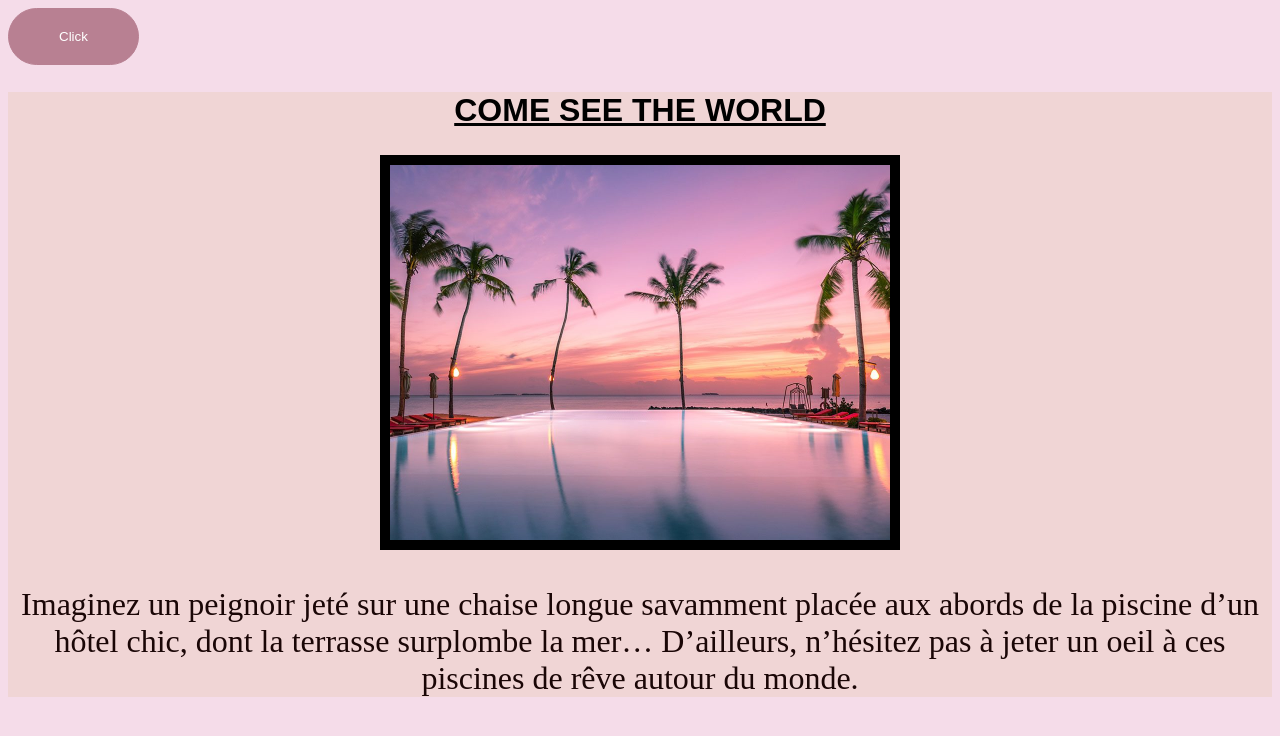
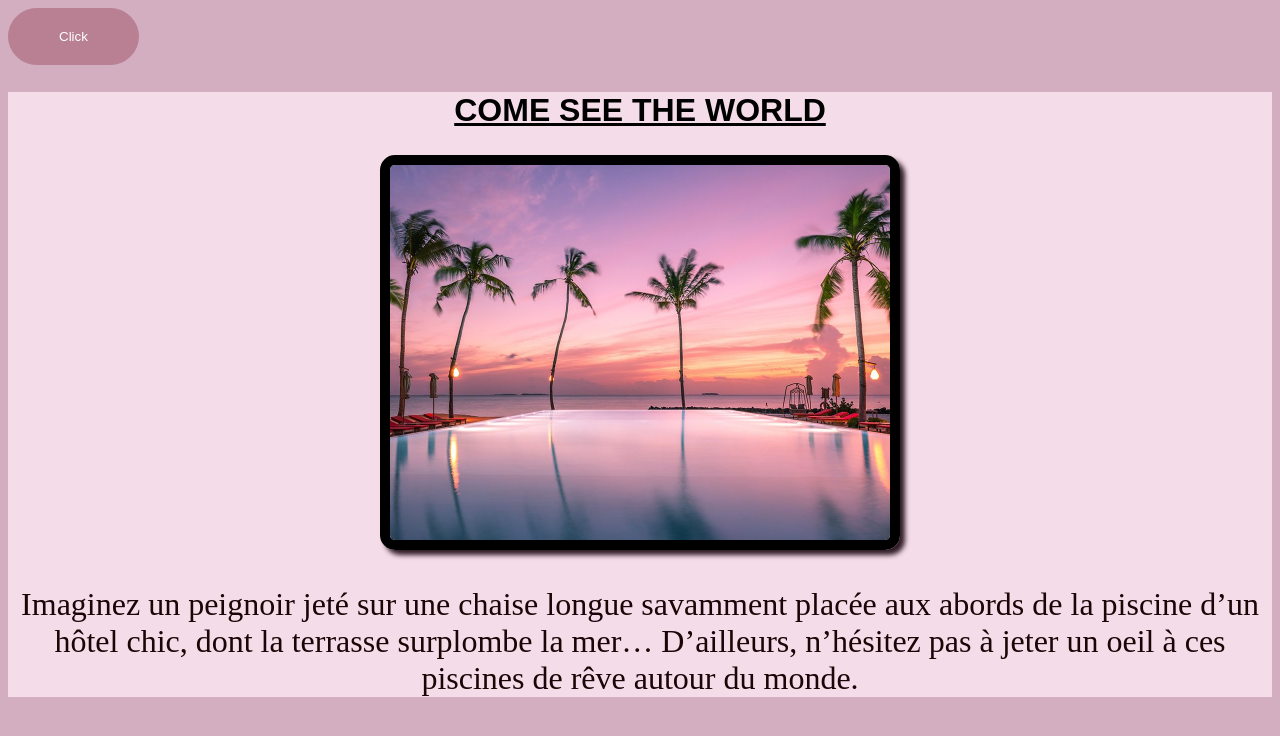
Before and after one commit to JenifiRihab/REACT, a plain HTML site: page exercice/index.html in a window 1280 px wide. Both pictures are taken after a click on the button "Click". Drawn offline with Linux system fonts and the light colour scheme.

Commit message:
go to the REACT

```diff
--- a/exercice/style.css
+++ b/exercice/style.css
@@ -1,9 +1,9 @@
 body{
-  background-color: rgb(245, 220, 233);
+  background-color: rgb(211, 174, 193);
 }
 .article-travel{
 
-    background-color:rgb(240, 213, 213);
+    background-color:rgb(245, 220, 233);
     text-align: center;
   }
 
@@ -18,6 +18,8 @@ body{
   .img-travel{
     width: 500px;
     border: 10px solid black;
+    border-radius: 15px;
+    box-shadow: 5px 5px 5px rgba(38, 20, 28, 0.961);
 
   }
 
@@ -36,7 +38,8 @@ body{
     text-decoration: none;
     border: 1px solid  rgb(184, 128, 146);
     text-align: center;
-}
+   text-align: center;
+  }
 
 .btn:hover {
     background-color:white;
```
Also changed, not shown: exercice/index.js (+11 -1 lines).
